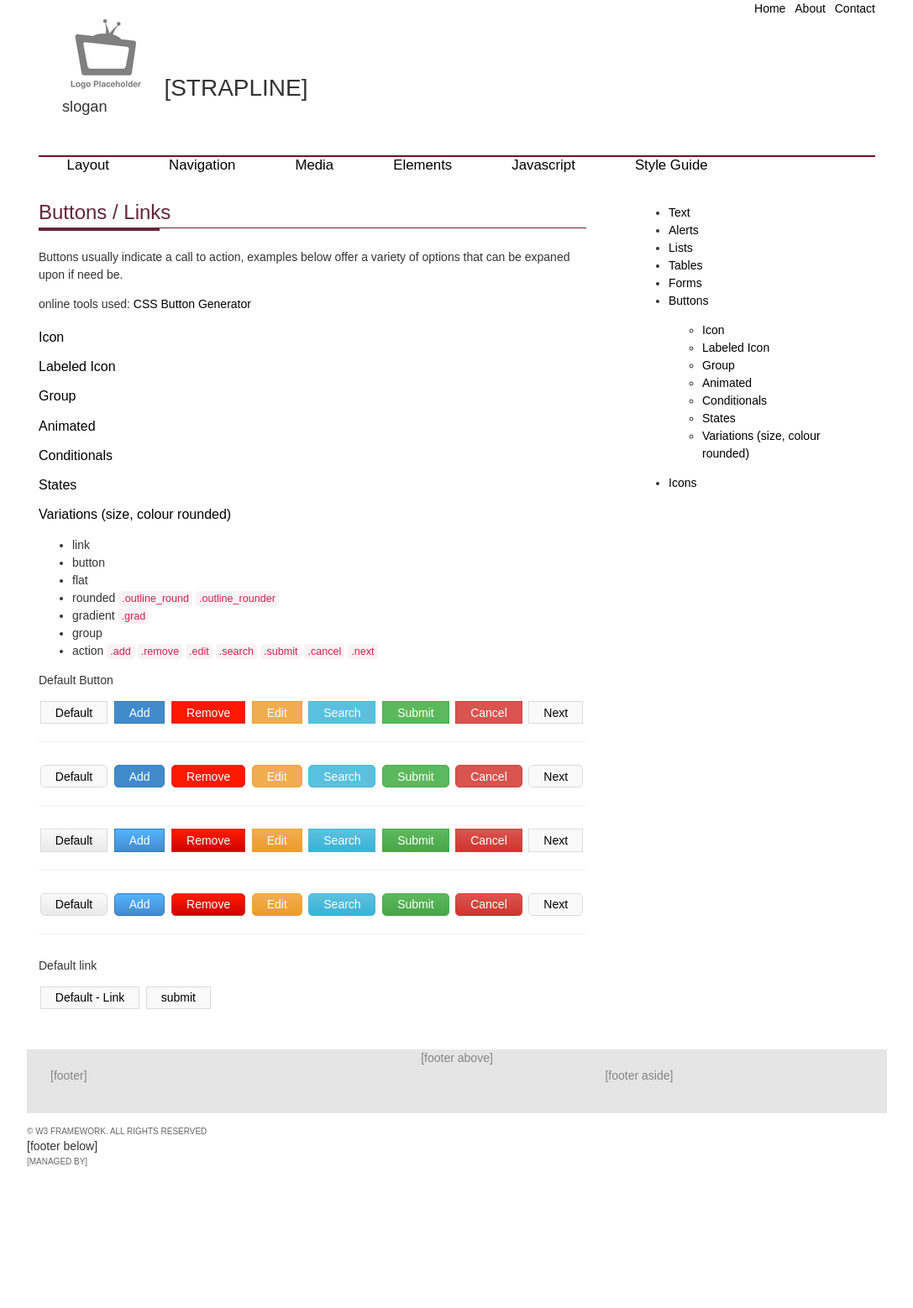
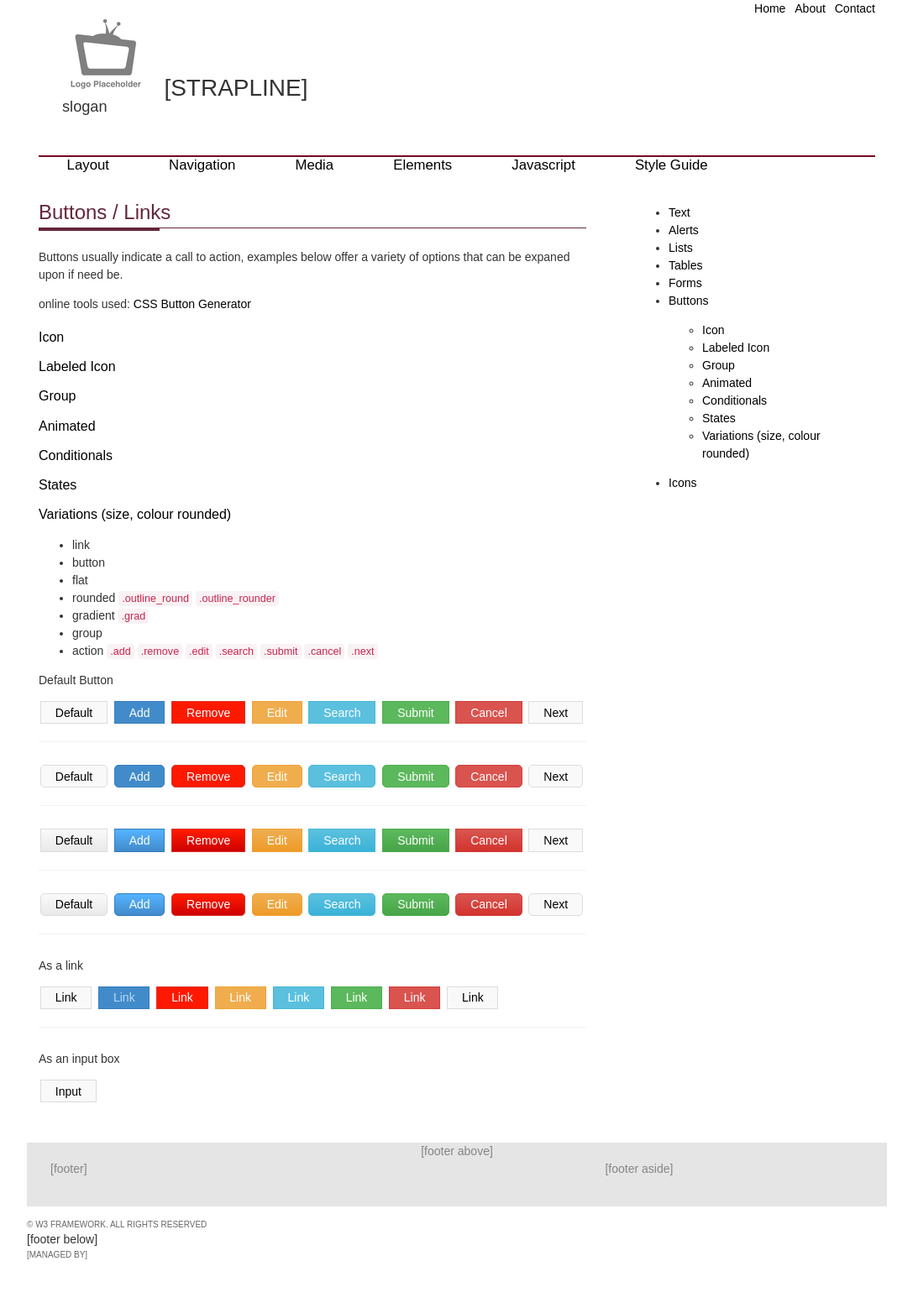
Before and after one commit to 2dpi/templates, a Jekyll site: the page built from www/elements/manual/elements/buttons.html, in a window 1280 px wide. Shown: the whole page at 84% size, without its empty margins (96-1183 px from the left). Built offline with Jekyll 4.4.1, drawn with Linux system fonts in a browser that asks for light colours; before the commit the page ends 1447 px from its top, so only the background shows below that.

Commit message:
adding pages

```diff
--- a/www/css/content/alpha.css
+++ b/www/css/content/alpha.css
@@ -353,7 +353,8 @@ input[type="submit"].btn,
 	background-color: #F9F9F9;
 	line-height: 1;
 }
-.btn:hover {
+.btn:hover,
+input[type="submit"].btn:hover {
 	text-decoration: none;
 	background-color: #E9E9E9;
 }
--- a/www/elements/manual/elements/buttons.html
+++ b/www/elements/manual/elements/buttons.html
@@ -70,9 +70,18 @@ keywords: css3 butons
         <button role="button" class="round grad btn_cancel">Cancel</button>
         <button role="button" class="round grad btn_next">Next</button>
         <hr>
-        <p>Default link</p>
-        <a class="btn" href="#">Default - Link</a>
-        <input type="submit" value="submit" class="btn">
+        <p>As a link</p>
+        <a class="btn" href="#">Link</a>
+        <a class="btn_add" href="#">Link</a>
+        <a class="btn_remove" href="#">Link</a>
+        <a class="btn_edit" href="#">Link</a>
+        <a class="btn_search" href="#">Link</a>
+        <a class="btn_submit" href="#">Link</a>
+        <a class="btn_cancel" href="#">Link</a>
+        <a class="btn_next" href="#">Link</a>
+        <hr>
+        <p>As an input box</p>
+        <input type="submit" value="Input" class="btn">
       </article>
     </div>
     <aside class="container_aside">
```
